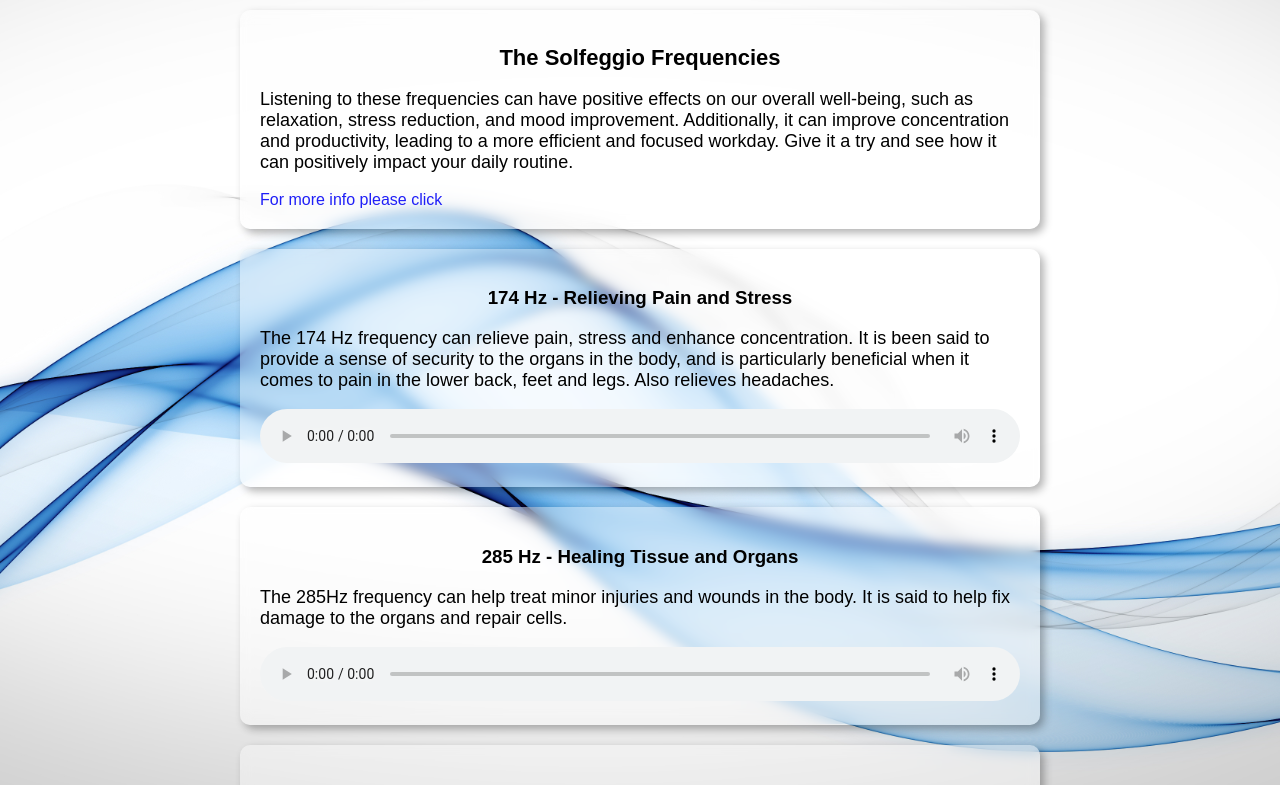
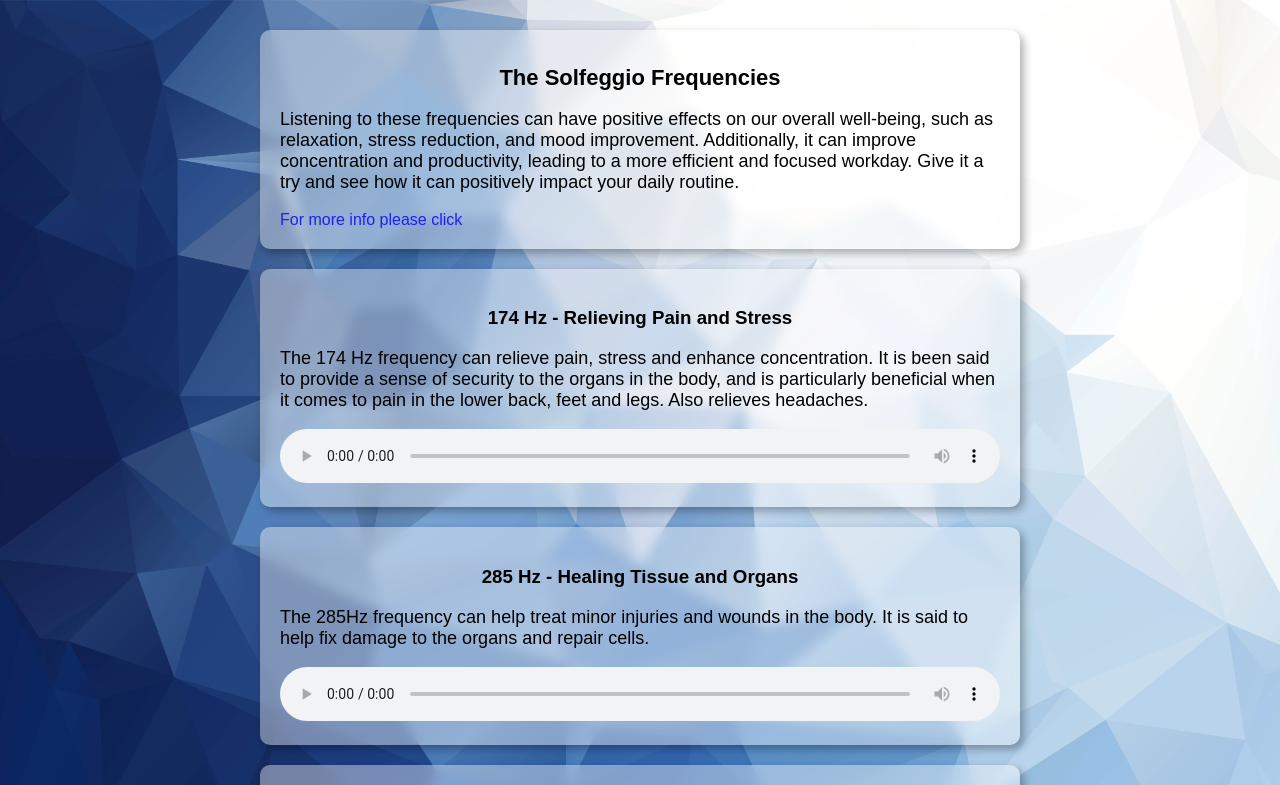
Before and after one commit to desperado1802/solfeggio-frequency, a React (Create React App) app: page / in a window 1280 px wide. Shown: the top 785 px of the page. Built offline with nearby package versions, Linux system fonts and the light colour scheme.

Commit message:
added new background

```diff
--- a/src/App.css
+++ b/src/App.css
@@ -1,5 +1,5 @@
 body {
-  background: url("./assets/background.jpg");
+  background: url("./assets/blackground.jpg");
   background-size: cover;
   background-attachment: fixed;
   font-family: Arial, Helvetica, sans-serif;
@@ -26,6 +26,7 @@ body {
   border-radius: 10px;
   box-shadow: 4px 4px 8px rgba(0, 0, 0, 0.3);
   margin-bottom: 20px;
+  margin: 20px;
 }
 
 .headerContainer > h1 {
@@ -52,6 +53,7 @@ body {
   box-shadow: 4px 4px 8px rgba(0, 0, 0, 0.3);
   border-radius: 10px;
   padding: 20px;
+  margin: 20px;
   margin-bottom: 20px;
 }
 
```
Also changed, not shown: src/assets/blackground.jpg (added).
